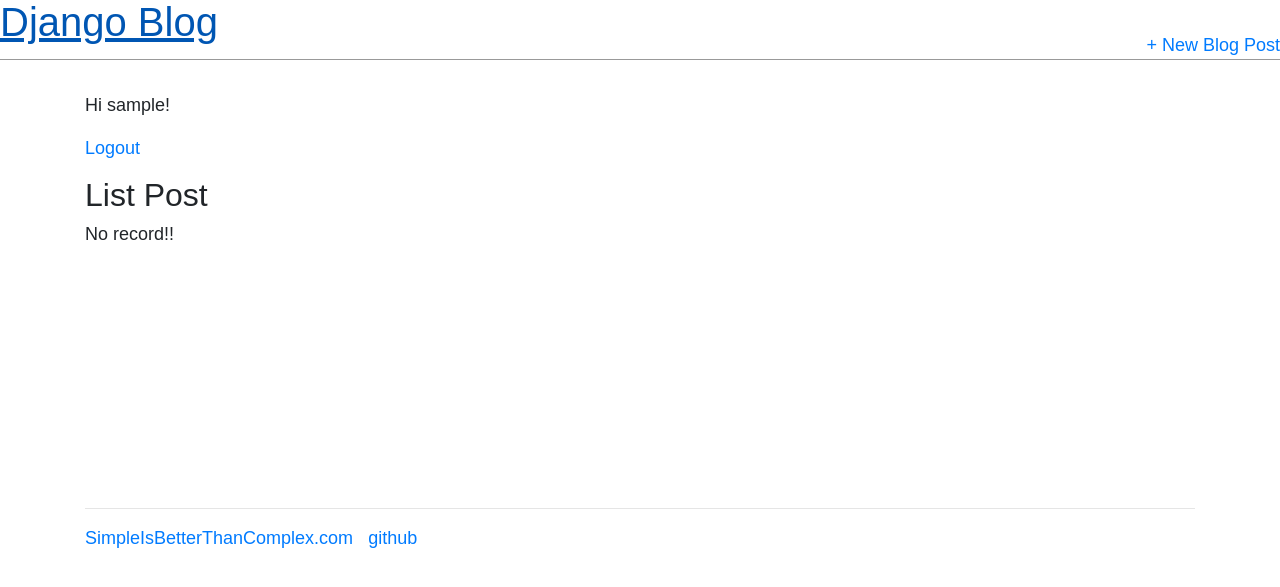
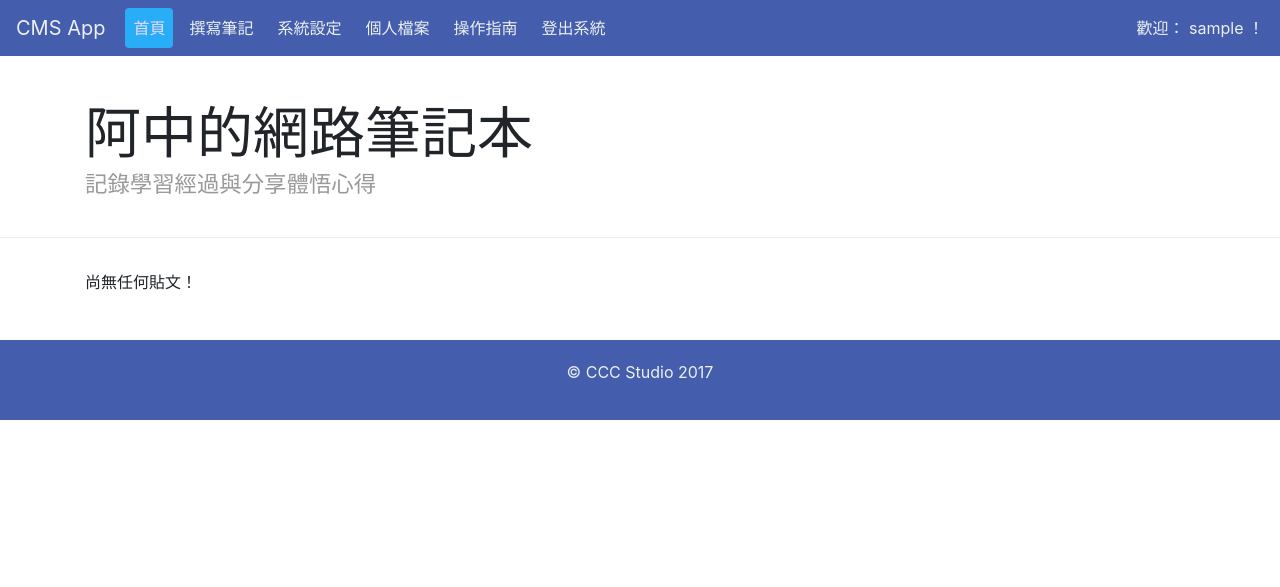
Before and after one commit to AlanJui/django2_psql, a Django app: page / in a window 1280 px wide. Shown: the top 587 px of the page. Run offline with Django 3.2, Linux system fonts and the light colour scheme; the visitor is signed in with stand-in values (Sample User, id 1); data that the repository does not hold is empty; some libraries are stand-ins or nearby versions.

Commit message:
利用 Bootstrap 4 編排網頁版面

```diff
--- a/blogs/templates/blogs/post_list.html
+++ b/blogs/templates/blogs/post_list.html
@@ -1,16 +1,25 @@
 {% extends 'base.html' %}
 
 {% block content %}
-  <h2>List Post</h2>
-  {% for object in object_list %}
-    <ul>
-      <li>
-        <a href="{% url 'post-detail' object.pk %}">
-          {{ object }}
-        </a>
-      </li>
-    </ul>
-  {% empty %}
-    <p>No record!!</p>
-  {% endfor %}
+  <div class="row">
+    <div class="col-sm-8 blog-main">
+      {% for post in post_list %}
+        <div class="blog-post">
+          <h2 class="blog-post-title">
+            <a href="{% url 'post-detail' post.pk %}">
+              {{ post.title }}
+            </a>
+          </h2>
+          <p class="blog-post-meta">
+            {{ post.author }}
+          </p>
+          <p>
+            {{ post.text }}
+          </p>
+        </div>
+      {% empty %}
+        <p>尚無任何貼文！</p>
+      {% endfor %}
+    </div>
+  </div>
 {% endblock %}
--- a/static/css/base.css
+++ b/static/css/base.css
@@ -1,50 +1,119 @@
-body {
-  font-family: 'Source Code Pro', sans-serif;
-  font-size: 18px;
+.navbar {
+  background-color: #445ead;
+}
+.navbar .navbar-brand {
+  color: #ecf0f1;
+}
+.navbar .navbar-brand:hover,
+.navbar .navbar-brand:focus {
+  color: #ecdbff;
+}
+.navbar .navbar-text {
+  color: #ecf0f1;
+}
+.navbar .navbar-nav .nav-link {
+  color: #ecf0f1;
+  border-radius: .25rem;
+  margin: 0 0.25em;
+}
+.navbar .navbar-nav .nav-link:not(.disabled):hover,
+.navbar .navbar-nav .nav-link:not(.disabled):focus {
+  color: #ecdbff;
+}
+.navbar .navbar-nav .nav-item.active .nav-link,
+.navbar .navbar-nav .nav-item.active .nav-link:hover,
+.navbar .navbar-nav .nav-item.active .nav-link:focus,
+.navbar .navbar-nav .nav-item.show .nav-link,
+.navbar .navbar-nav .nav-item.show .nav-link:hover,
+.navbar .navbar-nav .nav-item.show .nav-link:focus {
+  color: #ecdbff;
+  background-color: #28adf6;
+}
+.navbar .navbar-toggle {
+  border-color: #28adf6;
+}
+.navbar .navbar-toggle:hover,
+.navbar .navbar-toggle:focus {
+  background-color: #28adf6;
+}
+.navbar .navbar-toggle .navbar-toggler-icon {
+  color: #ecf0f1;
+}
+.navbar .navbar-collapse,
+.navbar .navbar-form {
+  border-color: #ecf0f1;
+}
+.navbar .navbar-link {
+  color: #ecf0f1;
+}
+.navbar .navbar-link:hover {
+  color: #ecdbff;
 }
 
-main {
-  min-height: 400px;
+@media (max-width: 575px) {
+  .navbar-expand-sm .navbar-nav .show .dropdown-menu .dropdown-item {
+    color: #ecf0f1;
+  }
+  .navbar-expand-sm .navbar-nav .show .dropdown-menu .dropdown-item:hover,
+  .navbar-expand-sm .navbar-nav .show .dropdown-menu .dropdown-item:focus {
+    color: #ecdbff;
+  }
+  .navbar-expand-sm .navbar-nav .show .dropdown-menu .dropdown-item.active {
+    color: #ecdbff;
+    background-color: #28adf6;
+  }
 }
 
-header {
-  border-bottom: 1px solid #999999;
-  margin-bottom: 2rem;
-  display: flex;
+@media (max-width: 767px) {
+  .navbar-expand-md .navbar-nav .show .dropdown-menu .dropdown-item {
+    color: #ecf0f1;
+  }
+  .navbar-expand-md .navbar-nav .show .dropdown-menu .dropdown-item:hover,
+  .navbar-expand-md .navbar-nav .show .dropdown-menu .dropdown-item:focus {
+    color: #ecdbff;
+  }
+  .navbar-expand-md .navbar-nav .show .dropdown-menu .dropdown-item.active {
+    color: #ecdbff;
+    background-color: #28adf6;
+  }
 }
 
-header h1 a {
-  color: red;
-  text-decoration: none;
+@media (max-width: 991px) {
+  .navbar-expand-lg .navbar-nav .show .dropdown-menu .dropdown-item {
+    color: #ecf0f1;
+  }
+  .navbar-expand-lg .navbar-nav .show .dropdown-menu .dropdown-item:hover,
+  .navbar-expand-lg .navbar-nav .show .dropdown-menu .dropdown-item:focus {
+    color: #ecdbff;
+  }
+  .navbar-expand-lg .navbar-nav .show .dropdown-menu .dropdown-item.active {
+    color: #ecdbff;
+    background-color: #28adf6;
+  }
 }
 
-footer .container a {
-  margin-right: 10px;
+@media (max-width: 1199px) {
+  .navbar-expand-xl .navbar-nav .show .dropdown-menu .dropdown-item {
+    color: #ecf0f1;
+  }
+  .navbar-expand-xl .navbar-nav .show .dropdown-menu .dropdown-item:hover,
+  .navbar-expand-xl .navbar-nav .show .dropdown-menu .dropdown-item:focus {
+    color: #ecdbff;
+  }
+  .navbar-expand-xl .navbar-nav .show .dropdown-menu .dropdown-item.active {
+    color: #ecdbff;
+    background-color: #28adf6;
+  }
 }
 
-.nav-left {
-  margin-right: auto;
+.navbar-expand .navbar-nav .show .dropdown-menu .dropdown-item {
+  color: #ecf0f1;
 }
-
-.nav-right {
-  display: flex;
-  padding-top: 2rem;
+.navbar-expand .navbar-nav .show .dropdown-menu .dropdown-item:hover,
+.navbar-expand .navbar-nav .show .dropdown-menu .dropdown-item:focus {
+  color: #ecdbff;
 }
-
-.post-entry {
-  margin-bottom: 2rem;
+.navbar-expand .navbar-nav .show .dropdown-menu .dropdown-item.active {
+  color: #ecdbff;
+  background-color: #28adf6;
 }
-
-.post-entry h2 a, .post-entry h2 a:visited {
-  color: blue;
-  text-decoration: none;
-}
-
-.post-entry h2 a:hover {
-  color: red;
-}
-
-.post-entry p {
-  margin: 0;
-  font-weight: 400;
-}
--- /dev/null
+++ b/static/css/blog.css
@@ -0,0 +1,119 @@
+#header {
+  margin-top: 60px;
+  margin-bottom: 10px;
+}
+
+#footer {
+  background: #445ead;
+  color: #ecf0f1;
+  text-align: center;
+  padding: 20px;
+  margin-top: 30px;
+}
+
+/*
+ * Blog name and description
+ */
+
+.blog-header {
+  margin-top: 100px;
+  padding-bottom: 1.25rem;
+  margin-bottom: 2rem;
+  border-bottom: .05rem solid #eee;
+}
+.blog-title {
+  margin-bottom: 0;
+  font-size: 2rem;
+  font-weight: 400;
+}
+.blog-description {
+  font-size: 1.4rem;
+  color: #999;
+}
+
+@media (min-width: 40em) {
+  .blog-title {
+    font-size: 3.5rem;
+  }
+}
+
+
+/*
+ * Main column and sidebar layout
+ */
+
+/* Sidebar modules for boxing content */
+.sidebar-module {
+  padding: 1rem;
+}
+.sidebar-module-inset {
+  padding: 1rem;
+  background-color: #f5f5f5;
+  border-radius: .25rem;
+}
+.sidebar-module-inset p:last-child,
+.sidebar-module-inset ul:last-child,
+.sidebar-module-inset ol:last-child {
+  margin-bottom: 0;
+}
+
+
+/* Pagination */
+.blog-pagination {
+  margin-bottom: 4rem;
+}
+.blog-pagination > .btn {
+  border-radius: 2rem;
+}
+
+
+/*
+ * Blog posts
+ */
+
+.blog-post {
+  margin-bottom: 4rem;
+}
+.blog-post-title {
+  margin-bottom: .25rem;
+  color: #445ead;
+  font-size: 2.5rem;
+}
+.blog-post-meta {
+  margin-bottom: 1.25rem;
+  color: #999;
+}
+/* unvisited link */
+a:link {
+    color: #445ead;
+}
+
+/* visited link */
+a:visited {
+    color: #445ead;
+}
+
+/* mouse over link */
+a:hover {
+    color: #445ead;
+}
+
+/* selected link */
+a:active {
+    color: blue;
+}
+
+/*
+ * Footer
+ */
+
+.blog-footer {
+  padding: 2.5rem 0;
+  color: #999;
+  text-align: center;
+  background-color: #f9f9f9;
+  border-top: .05rem solid #e5e5e5;
+}
+.blog-footer p:last-child {
+  margin-bottom: 0;
+}
--- a/templates/base.html
+++ b/templates/base.html
@@ -2,62 +2,112 @@
 {% load staticfiles %}
 <html>
   <head>
-    <meta http-equiv="X-UA-Compatible" content="IE=edge">
+    <title>Django Blog</title>
+    <!-- Required meta tags -->
+    <meta charset="utf-8">
     <meta name="viewport" content="width=device-width, initial-scale=1, shrink-to-fit=no">
-    <title>Django Blog</title>
+    <link rel="icon" href="{% static 'favicon.ico' %}">
+
+    <!-- Bootstrap CSS -->
+    <link rel="stylesheet"
+          href="https://maxcdn.bootstrapcdn.com/bootstrap/4.0.0-beta.2/css/bootstrap.min.css"
+          integrity="sha384-PsH8R72JQ3SOdhVi3uxftmaW6Vc51MKb0q5P2rRUpPvrszuE4W1povHYgTpBfshb"
+          crossorigin="anonymous">
 
     <link rel="stylesheet"
           href="https://fonts.googleapis.com/css?family=Source+Sans+Pro:400">
-    <link rel="stylesheet"
-          href="https://maxcdn.bootstrapcdn.com/bootstrap/4.0.0-beta/css/bootstrap.min.css"
-          integrity="sha384-/Y6pD6FV/Vv2HJnA6t+vslU6fwYXjCFtcEpHbNJ0lyAFsXTsjBbfaDjzALeQsN6M"
-          crossorigin="anonymous">
-{#    <link rel="stylesheet"#}
-{#          href="https://maxcdn.bootstrapcdn.com/bootstrap/3.3.6/css/bootstrap.min.css"#}
-{#          integrity="sha384-1q8mTJOASx8j1Au+a5WDVnPi2lkFfwwEAa8hDDdjZlpLegxhjVME1fgjWPGmkzs7"#}
-{#          crossorigin="anonymous">#}
+
+    <!-- Custom styles for this template -->
+    <link rel="stylesheet" href="{% static 'css/blog.css' %}">
     <link rel="stylesheet" href="{% static 'css/base.css' %}">
   </head>
 
   <body>
+    <nav class="navbar navbar-expand-md navbar-dark fixed-top">
+      <a class="navbar-brand" href="#">CMS App</a>
+      <button class="navbar-toggler d-lg-none"
+              type="button"
+              data-toggle="collapse"
+              data-target="#navbarsExampleDefault"
+              aria-controls="navbarsExampleDefault"
+              aria-expanded="false"
+              aria-label="Toggle navigation">
+        <span class="navbar-toggler-icon"></span>
+      </button>
+
+      <div class="collapse navbar-collapse" id="navbarsExampleDefault">
+        <ul class="navbar-nav mr-auto">
+          <li class="nav-item active">
+            <a class="nav-link" href="/">首頁 <span class="sr-only">(current)</span></a>
+          </li>
+          {% if user.is_authenticated %}
+            <li class="nav-item">
+              <a class="nav-link" href="{% url 'post-create' %}">撰寫筆記</a>
+            </li>
+            <li class="nav-item">
+              <a class="nav-link" href="#">系統設定</a>
+            </li>
+            <li class="nav-item">
+              <a class="nav-link" href="#">個人檔案</a>
+            </li>
+            <li class="nav-item">
+              <a class="nav-link" href="#">操作指南</a>
+            </li>
+            <li class="nav-item">
+              <a class="nav-link" href="{% url 'logout' %}">登出系統</a>
+            </li>
+          {% else %}
+            <li class="nav-item float-right">
+              <a class="nav-link" href="{% url 'login' %}">登入系統</a>
+            </li>
+            <li class="nav-item float-right">
+              <a class="nav-link" href="{% url 'register' %}">註冊登記</a>
+            </li>
+          {% endif %}
+        </ul>
+        {% if user.is_authenticated %}
+          <span class="navbar-text">
+            歡迎： {{ user.username }} ！
+          </span>
+        {% endif %}
+
+      </div>
+    </nav>
+
     <header>
-      <div class="nav-left">
-        <h1>
-          <a href="/">Django Blog</a>
-        </h1>
-      </div>
-      <div class="nav-right">
-        <a href="{% url 'post-create' %}">+ New Blog Post</a>
+      <div class="blog-header">
+        <div class="container">
+          <h1 class="blog-title">阿中的網路筆記本</h1>
+          <p class="lead blog-description">記錄學習經過與分享體悟心得</p>
+        </div>
       </div>
     </header>
 
-    <main>
-      <div class="container">
-        {% if user.is_authenticated %}
-          <p>Hi {{ user.username }}!</p>
-          <p><a href="{% url 'logout' %}">Logout</a></p>
-        {% else %}
-          <p>You are not logged in.</p>
-          <a href="{% url 'login' %}">Login</a>
-        {% endif %}
-
-        {% block content %}
-        {% endblock content %}
-      </div>
+    <main role="main" class="container">
+{#      <div class="row">#}
+{#        <form class="form-inline">#}
+{#          <input class="form-control mr-sm-2" type="text" placeholder="關鍵字..." aria-label="Search">#}
+{#          <button class="btn btn-outline-success my-2 my-sm-0" type="submit">搜尋</button>#}
+{#        </form>#}
+{#      </div>#}
+      {% block content %}
+      {% endblock content %}
     </main>
 
-    <footer>
-      <div class="container">
-        <hr>
-        <a href="http://simpleisbetterthancomplex.com"
-           title="Simple is Better Than Complex">SimpleIsBetterThanComplex.com</a>
-        <a href="https://github.com/simpleisbetterthancomplex/simple-django-widget-tweaks"
-           title="Simple Django Widget Tweaks Repository">github</a>
-      </div>
+    <footer id="footer">
+      <p>&copy; CCC Studio 2017</p>
     </footer>
 
-    <script src="https://ajax.googleapis.com/ajax/libs/jquery/1.11.3/jquery.min.js"></script>
-    <script src="https://maxcdn.bootstrapcdn.com/bootstrap/3.3.6/js/bootstrap.min.js" integrity="sha384-0mSbJDEHialfmuBBQP6A4Qrprq5OVfW37PRR3j5ELqxss1yVqOtnepnHVP9aJ7xS" crossorigin="anonymous"></script>
-
+    <!-- Optional JavaScript -->
+    <!-- jQuery first, then Popper.js, then Bootstrap JS -->
+    <script src="https://code.jquery.com/jquery-3.2.1.slim.min.js"
+            integrity="sha384-KJ3o2DKtIkvYIK3UENzmM7KCkRr/rE9/Qpg6aAZGJwFDMVNA/GpGFF93hXpG5KkN"
+            crossorigin="anonymous"></script>
+    <script src="https://cdnjs.cloudflare.com/ajax/libs/popper.js/1.12.3/umd/popper.min.js"
+            integrity="sha384-vFJXuSJphROIrBnz7yo7oB41mKfc8JzQZiCq4NCceLEaO4IHwicKwpJf9c9IpFgh"
+            crossorigin="anonymous"></script>
+    <script src="https://maxcdn.bootstrapcdn.com/bootstrap/4.0.0-beta.2/js/bootstrap.min.js"
+            integrity="sha384-alpBpkh1PFOepccYVYDB4do5UnbKysX5WZXm3XxPqe5iKTfUKjNkCk9SaVuEZflJ"
+            crossorigin="anonymous"></script>
   </body>
 </html>
```
Also changed, not shown: static/favicon.ico (added).
